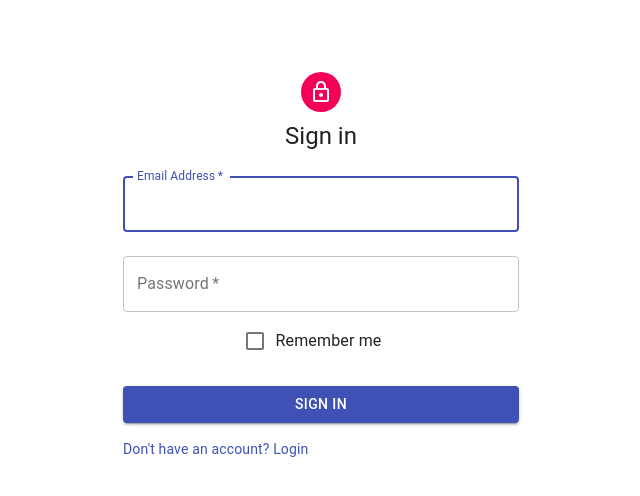
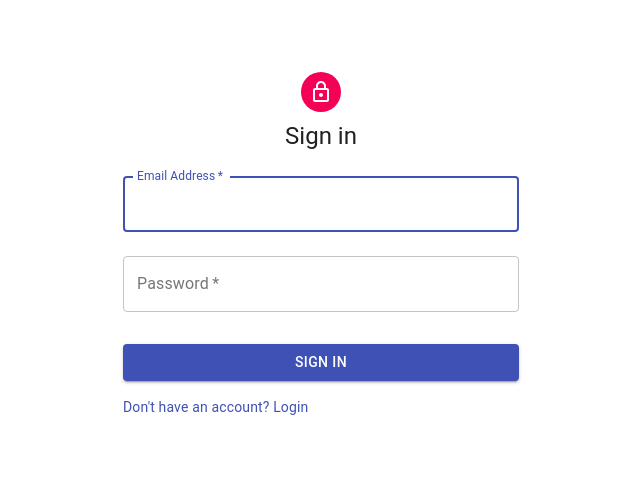
Before and after one commit to chingu-voyages/v10-bears-team-02, a React (Create React App) app in the folder client/: page /login in a window 1280 px wide. Shown: the top 496 px of the page, without its empty margins (319-959 px from the left). Built offline with nearby package versions, Linux system fonts and the light colour scheme.

Commit message:
Add state hooks for Email and Password fields

```diff
--- a/client/src/components/loginForm/Login.js
+++ b/client/src/components/loginForm/Login.js
@@ -1,10 +1,8 @@
-import React from 'react';
+import React, {useState} from 'react';
 import Avatar from '@material-ui/core/Avatar';
 import Button from '@material-ui/core/Button';
 import CssBaseline from '@material-ui/core/CssBaseline';
 import TextField from '@material-ui/core/TextField';
-import FormControlLabel from '@material-ui/core/FormControlLabel';
-import Checkbox from '@material-ui/core/Checkbox';
 import Link from '@material-ui/core/Link';
 import Grid from '@material-ui/core/Grid';
 import LockOutlinedIcon from '@material-ui/icons/LockOutlined';
@@ -12,8 +10,16 @@ import Typography from '@material-ui/core/Typography';
 import useStyles from './LoginStyles';
 import Container from '@material-ui/core/Container';
 
-export default function SignIn() {
+export default function SignIn(props) {
     const classes = useStyles();
+    const [email, setEmail] = useState()
+    const [password, setPassword] = useState()
+
+    function handleSumbit(e) {
+        e.preventDefault()
+        console.log(email, password)
+        //props.submitLogin({email, password})
+    }
 
     return (
         <Container component="main" maxWidth="xs">
@@ -25,7 +31,7 @@ export default function SignIn() {
             <Typography component="h1" variant="h5">
                 Sign in
             </Typography>
-        <form className={classes.form} >
+            <form className={classes.form} onSubmit={handleSumbit}>
                 <TextField
                     variant="outlined"
                     margin="normal"
@@ -34,6 +40,7 @@ export default function SignIn() {
                     id="email"
                     label="Email Address"
                     name="email"
+                    onChange={(e)=>{setEmail(e.target.value)}}
                     autoComplete="email"
                     autoFocus
                 />
@@ -46,11 +53,8 @@ export default function SignIn() {
                     label="Password"
                     type="password"
                     id="password"
+                    onChange={(e)=>{setPassword(e.target.value)}}
                     autoComplete="current-password"
-          />
-          <FormControlLabel
-            control={<Checkbox value="remember" color="primary" />}
-            label="Remember me"
                 />
                 <Button
                     type="submit"
```
Lines whose indentation alone changed are shown as unchanged.
